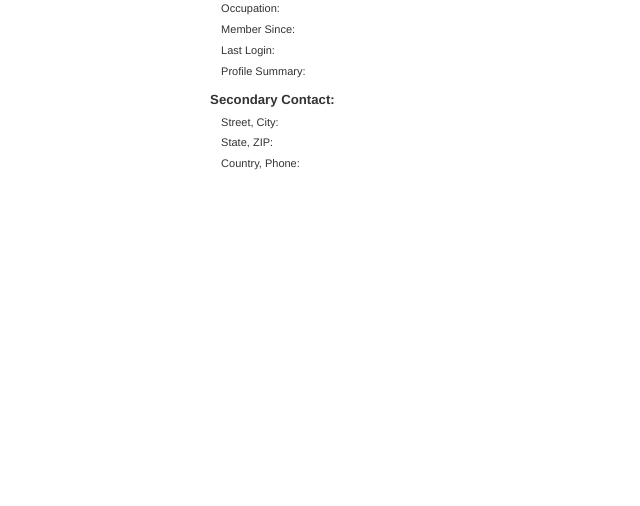
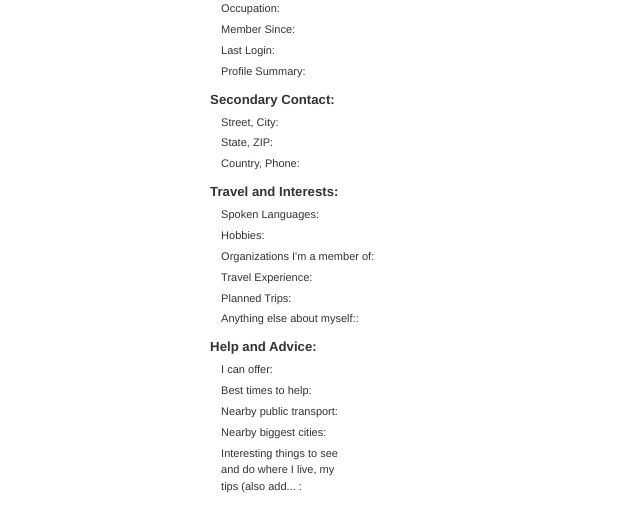
Before and after one commit to hospitalityclub/hc, a CakePHP app: the page made by app/views/members/view.ctp in a window 1280 px wide. Shown: the part 356-862 px from the top of the page, without its empty margins (0-640 px from the left). Before the commit the page ends 526 px from the top, so only its background shows below. Run offline with PHP 8.4 and a stand-in for CakePHP, Linux system fonts and the light colour scheme; the template is opened without the code that fills it, so the values that code supplies are empty; some libraries are stand-ins or nearby versions.

Commit message:
moving forward with profile

```diff
--- a/app/views/members/view.ctp
+++ b/app/views/members/view.ctp
@@ -87,17 +87,74 @@
     <td><?php echo $member['Member']['secphone']; ?></td>
   </tr>
 </table>
+<h5>Travel and Interests:</h5>
+<table>
+  <tr>
+    <!-- we might have to create a languages table
+    profiles should be able to be searchable. for
+    example, someone who only speaks spanish wants
+    to visit japan, and needs a spanish-speaking
+    japanese host -->
+    <td>Spoken Languages:</td>
+    <td><?php echo stripslashes($member['Member']['languages']); ?></td>
+  </tr><tr>
+    <td>Hobbies:</td>
+    <td><?php echo stripslashes($member['Member']['hobbies']); ?></td>
+  </tr><tr>
+    <td>Organizations I'm a member of:</td>
+    <td><?php echo stripslashes($member['Member']['organizations']); ?></td>
+  </tr>
+    <!-- this might change to a "travel experience and
+    planning"-like feature. where the user provides
+    ranges of times and other data. -->
+    <td>Travel Experience:</td>
+    <td><?php echo stripslashes($member['Member']['travels']); ?></td>
+  </tr>
+    <td>Planned Trips:</td>
+    <td><?php echo stripslashes($member['Member']['plans']); ?></td>
+  </tr>
+    <!-- we need to think if this shouldn't be merged
+    with othcom, or similar fields. does it really makes
+    sense here. or maybe the name isn't appropiate :\ -->
+    <td>Anything else about myself::</td>
+    <td><?php echo stripslashes($member['Member']['aboutmyself']); ?></td>
+  </tr>
+</table>
+
+<h5>Help and Advice:</h5>
+<table>
+  <tr>
+    <td>I can offer:</td>
+    <td><?php echo stripslashes($member['Member']['accom']); ?>
+    <!-- make a cakephp element out of this to translate
+    the integer values to text strings -->
+      <?php echo $member['Member']['offershow']; ?>
+      <?php echo $member['Member']['offerdinner']; ?>
+      <?php echo $member['Member']['offerother']; ?> </td>
+  </tr><tr>
+    <td>Best times to help:</td>
+    <td><?php echo stripslashes($member['Member']['besttimes']); ?> </td>
+  </tr><tr>
+    <td>Nearby public transport:</td>
+    <td><?php echo stripslashes($member['Member']['publictrans']); ?> </td>
+  </tr><tr>
+    <td>Nearby biggest cities:</td>
+    <td><?php echo stripslashes($member['Member']['bigcities']); ?> </td>
+  </tr><tr>
+    <!-- check way to generate "also add to travel guide" or use
+    wikitravel for this, for me (amonaco) lists almagro instead of
+    buenos aires, hmm... :\ -->
+    <td style="width: 20%">Interesting things to see and do where I live, my tips (also add... :</td>
+    <td><?php echo stripslashes($member['Member']['attractions']); ?> </td>
+  </tr>
+</table>
 
 
 
 
 
 
-			<?php echo $member['Member']['id']; ?>
-			<?php echo $member['Member']['country_id']; ?>
-			<?php echo $member['Member']['city_id']; ?>
-			<?php echo $member['Member']['region']; ?>
-			<?php echo $member['Member']['zip']; ?>
+
 			<?php echo $member['Member']['gender']; ?>
 			<?php echo $member['Member']['username']; ?>
 			<?php echo $member['Member']['city_volunteer']; ?>
@@ -120,16 +177,6 @@
 			<?php echo $member['Member']['secphone']; ?>
 			<?php echo $member['Member']['secinfo']; ?>
 			<?php echo $member['Member']['languages']; ?>
-			<?php echo stripslashes($member['Member']['hobbies']); ?>
-			<?php echo $member['Member']['organizations']; ?>
-			<?php echo $member['Member']['travels']; ?>
-			<?php echo $member['Member']['plans']; ?>
-			<?php echo stripslashes($member['Member']['aboutmyself']); ?>
-			<?php echo $member['Member']['accom']; ?>
-			<?php echo $member['Member']['offershow']; ?>
-			<?php echo $member['Member']['offerdinner']; ?>
-			<?php echo $member['Member']['offerother']; ?>
-			<?php echo $member['Member']['besttimes']; ?>
 			<?php echo $member['Member']['publictrans']; ?>
 			<?php echo $member['Member']['bigcities']; ?>
 			<?php echo $member['Member']['attractions']; ?>
```
